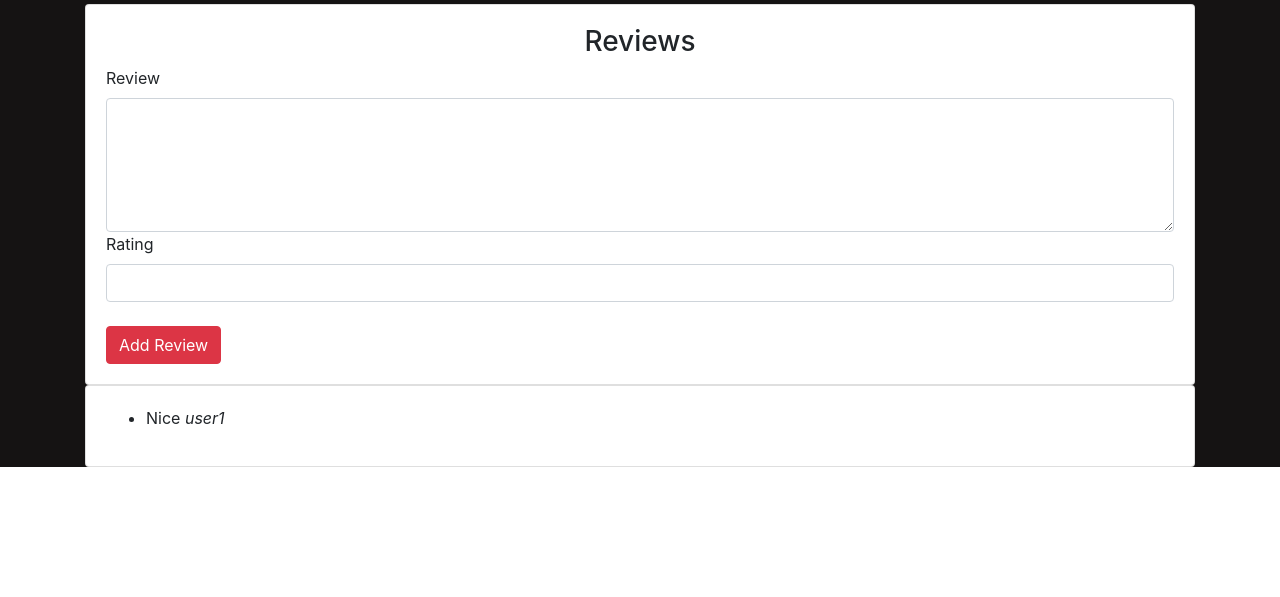
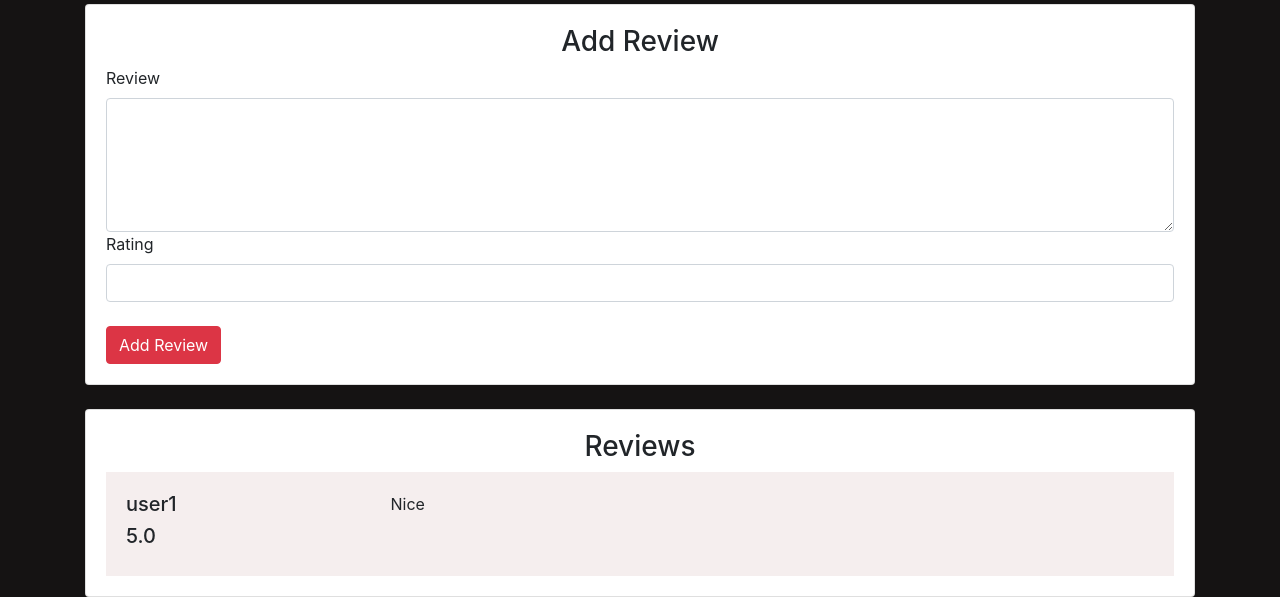
Before and after one commit to arturgorski14/ZBDiHD, a Django app: page /details/2/ in a window 1280 px wide. Shown: the part 368-965 px from the top of the page. Before the commit the page ends 835 px from the top, so only its background shows below. Run offline with Django 3.2, Linux system fonts and the light colour scheme; data comes from the database, SQL or seed files in the repository; both versions use the stored data as it was after the commit; some libraries are stand-ins or nearby versions.

Commit message:
Added Edit Reviews

```diff
--- a/main/templates/main/details.html
+++ b/main/templates/main/details.html
@@ -31,7 +31,7 @@
     <br>
     <div class="card">
         <div class="card-body">
-            <h3 class="text-center">Reviews</h3>
+            <h3 class="text-center">Add Review</h3>
             <form action="{% url 'main:add_review' movie.id %}" method="POST">
                 {% csrf_token %}
                 <label for="comment">Review</label>
@@ -46,14 +46,26 @@
         </div>
     </div>
 
-
+    <br>
     <div class="card">
         <div class="card-body">
-            <ul>
-                {% for review in reviews %}
-                <li>{{ review.comment }} <i>{{ review.user }}</i></li>
-                {% endfor %}
-            </ul>
+            <h3 class="text-center">Reviews</h3>
+            {% for review in reviews %}
+                <div class="card-body" style="background-color: #f5eeee;">
+                    <div class="row">
+                        <div class="col-md-3">
+                            <h5 class="text-left">{{ review.user.username }}</h5>
+                            <h5>{{ review.rating }}</h5>
+                            {% if request.user == review.user %}
+                            <a href="{% url 'main:edit_review' movie.id review.id %}">Edit</a>
+                            {% endif %}
+                        </div>
+                        <div class="col-md-9">
+                            <p>{{ review.comment }}</p>
+                        </div>
+                    </div>
+                </div>
+            {% endfor %}
         </div>
     </div>
 </div>
--- a/main/urls.py
+++ b/main/urls.py
@@ -9,5 +9,6 @@ urlpatterns = [
     path('addmovies/', views.add_movies, name='add_movies'),
     path('editmovies/<int:id>/', views.edit_movies, name='edit_movies'),
     path('deletemovies/<int:id>', views.delete_movies, name='delete_movie'),
-    path('addreview/<int:id>', views.add_review, name='add_review')
+    path('addreview/<int:id>', views.add_review, name='add_review'),
+    path('editreview/<int:movie_id>/<int:review_id>', views.edit_review, name='edit_review')
 ]
--- a/main/views.py
+++ b/main/views.py
@@ -15,7 +15,7 @@ def home(request):
 
 def detail(request, id):
     movie = Movie.objects.get(id=id)
-    reviews = Review.objects.filter(movie=id)
+    reviews = Review.objects.filter(movie=id).order_by('-comment')  # idk why '-comment' instead of 'comment'
 
     context = {
         'movie': movie,
@@ -107,3 +107,26 @@ def add_review(request, id):
         return render(request, 'main/details.html', {'form': form})
     else:
         return redirect('accounts:login')
+
+
+# edit the review
+def edit_review(request, movie_id, review_id):
+    if request.user.is_authenticated:
+        movie = Movie.objects.get(id=movie_id)
+
+        review = Review.objects.get(movie=movie, id=review_id)
+
+        if request.user == review.user:
+            if request.method == 'POST':
+                form = ReviewForm(request.POST, instance=review)
+                if form.is_valid():
+                    data = form.save(commit=False)
+                    data.save()
+                    return redirect('main:detail', movie_id)
+            else:
+                form = ReviewForm(instance=review)
+            return render(request, 'main/editreview.html', {'form': form})
+        else:
+            return redirect('main:detail', movie_id)
+    else:
+        return redirect('accounts:login')
```
Also changed, not shown: main/templates/main/editreview.html (added, +20 -0 lines), db.sqlite3.
